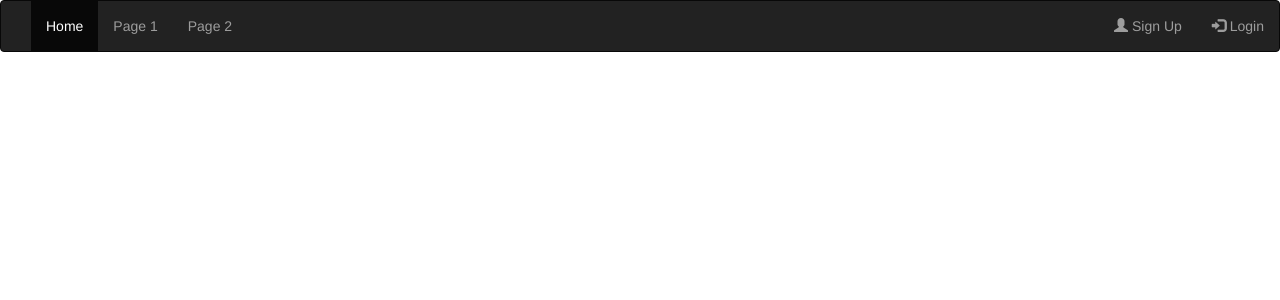
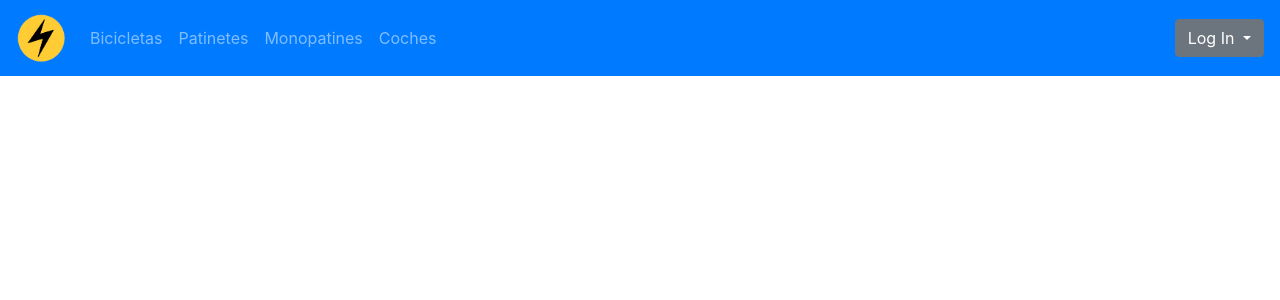
Before and after one commit to EukenePadilla/TALDE4_RESERVAS, a PHP site: page / in a window 1280 px wide. Shown: the top 300 px of the page. Run offline with PHP 8.4, Linux system fonts and the light colour scheme.

Commit message:
navbar terminado

```diff
--- a/index.php
+++ b/index.php
@@ -4,25 +4,49 @@
 <meta charset="UTF-8">
 <title>Eco Vehicles</title>
 <link rel="stylesheet" type="text/css" href="view/css/style.css">
-<link rel="stylesheet" href="https://stackpath.bootstrapcdn.com/bootstrap/3.4.0/css/bootstrap.min.css" integrity="sha384-ggOyR0iXCbMQv3Xipma34MD+dH/1fQ784/j6cY/iJTQUOhcWr7x9JvoRxT2MZw1T" crossorigin="anonymous">
+<link rel="stylesheet" href="https://stackpath.bootstrapcdn.com/bootstrap/4.3.1/css/bootstrap.min.css" integrity="sha384-ggOyR0iXCbMQv3Xipma34MD+dH/1fQ784/j6cY/iJTQUOhcWr7x9JvoRxT2MZw1T" crossorigin="anonymous">
 
 
 </head>
 <!-- //////////////////////EDER//////////////////////////// -->
-		<nav class="navbar navbar-inverse">
-  <div class="container-fluid">
-    <div class="navbar-header">
-      <a class="navbar-brand" href="#"></a>
-    </div>
-    <ul class="nav navbar-nav">
-      <li class="active"><a href="#">Home</a></li>
-      <li><a href="#">Page 1</a></li>
-      <li><a href="#">Page 2</a></li>
-    </ul>
-    <ul class="nav navbar-nav navbar-right">
-      <li><a href="#"><span class="glyphicon glyphicon-user"></span> Sign Up</a></li>
-      <li><a href="#"><span class="glyphicon glyphicon-log-in"></span> Login</a></li>
-    </ul>
+		<nav class="navbar navbar-expand-lg navbar-dark bg-primary">
+  <a class="navbar-brand" href="index.php">
+  <img style="width:50px;" src="images/logo.png"></a>
+  <button class="navbar-toggler" type="button" data-toggle="collapse" data-target="#navbarSupportedContent" aria-controls="navbarSupportedContent" aria-expanded="false" aria-label="Toggle navigation">
+
+    <span class="navbar-toggler-icon"></span>
+  </button>
+
+  <div class="collapse navbar-collapse" id="navbarSupportedContent">
+    <ul class="navbar-nav mr-auto">
+      <li class="nav-item ">
+        <a class="nav-link" href="#">Bicicletas <span class="sr-only">(current)</span></a>
+      </li>
+      <li class="nav-item">
+        <a class="nav-link" href="#">Patinetes</a>
+      </li>
+       <li class="nav-item">
+        <a class="nav-link" href="#">Monopatines</a>
+      </li>
+       <li class="nav-item">
+        <a class="nav-link" href="#">Coches</a>
+      </li>
+
+
+    </ul >
+    <ul class="navbar-nav  my-2 my-lg-0">
+    <div class="dropdown">
+      <button class="btn btn-secondary dropdown-toggle" type="button" id="dropdownMenu2" data-toggle="dropdown" aria-haspopup="true" aria-expanded="false">
+        Log In
+      </button>
+  		<div class="dropdown-menu" aria-labelledby="dropdownMenu2">
+        <button class="dropdown-item" type="button">User</button>
+        <button class="dropdown-item" type="button">Admin</button>
+        <button class="dropdown-item" type="button">Log out</button>
+  		</div>
+	</div>
+      </ul>
+     	</div>
   </div>
 </nav>
 <body>
--- a/view/css/style.css
+++ b/view/css/style.css
@@ -0,0 +1,6 @@
+/////////////////NAVBAR///////////////
+
+.float-right{
+	margin-left:50px!important;
+}
+/////////////////NAVBAR///////////////
```
